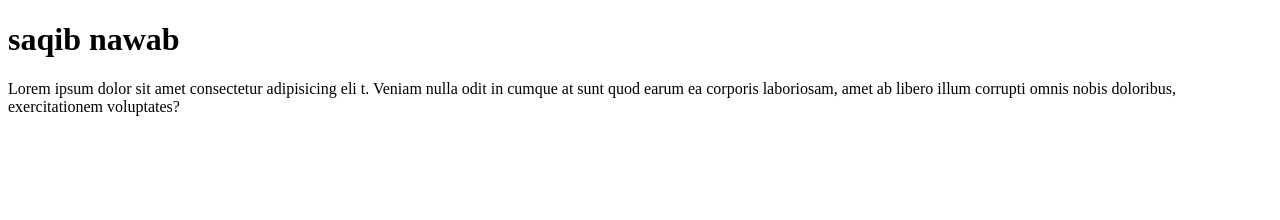
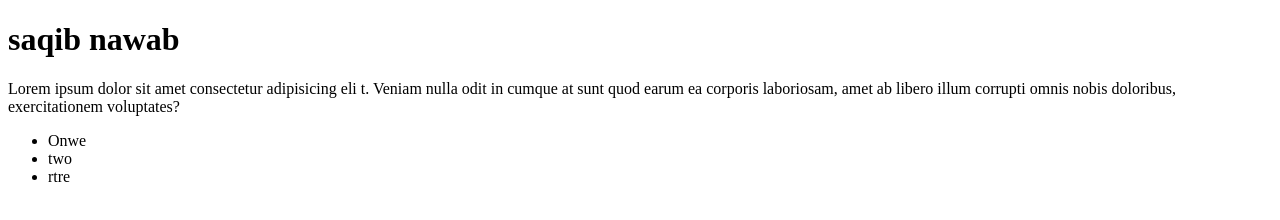
Before and after one commit to saqibnawab/Testing, a plain HTML site: page Index.html in a window 1280 px wide. Drawn offline with Linux system fonts and the light colour scheme.

Commit message:
changing in secound

```diff
--- a/Index.html
+++ b/Index.html
@@ -9,5 +9,10 @@
     <h1>saqib nawab</h1>
     <p>Lorem ipsum dolor sit amet consectetur adipisicing eli
         t. Veniam nulla odit in cumque at sunt quod earum ea corporis laboriosam, amet ab libero illum corrupti omnis nobis doloribus, exercitationem voluptates?</p>
+        <ul>
+            <li>Onwe</li>
+            <li>two</li>
+            <li>rtre</li>
+        </ul>
 </body>
 </html>
```
